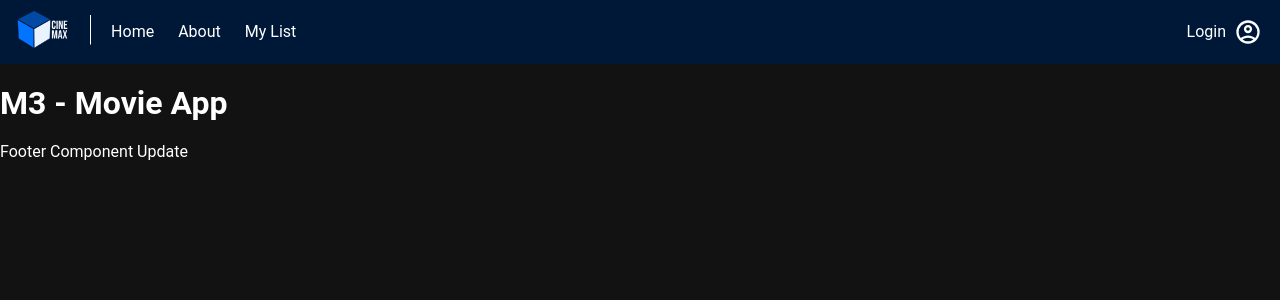
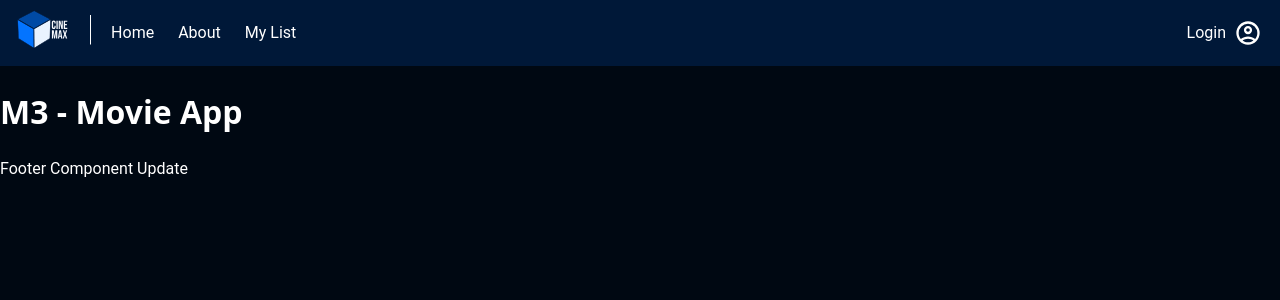
Before and after one commit to mtq01/m3-movie-app, a React (Vite) app: page / in a window 1280 px wide. Shown: the top 300 px of the page. Built offline with nearby package versions, Linux system fonts and the light colour scheme.

Commit message:
Added base styles for team review and discussion

```diff
--- a/src/styles/index.css
+++ b/src/styles/index.css
@@ -1,16 +1,21 @@
 /*
 Styles for the Global Elements go here.
 
+- Variables
 - Base Styles
-- Variables
 - Non-Component Specific styles
 - Typography
 
 */
+
+/* =========================
+     ROOT STYLING
+  ========================== */
 :root {
   /* typography */
   --font-body: "Open Sans", system-ui, Avenir, Helvetica, Arial, sans-serif;
-  --font-body: "Source Sans 3", system-ui, Avenir, Helvetica, Arial, sans-serif;
+  --font-ui: "Source Sans 3", system-ui, Avenir, Helvetica, Arial, sans-serif;
+
   --font-weight-regular: 400;
   --font-weight-medium: 500;
   --font-weight-semibold: 600;
@@ -18,16 +23,16 @@ Styles for the Global Elements go here.
   --line-height-base: 1.5;
 
   /* colors */
-  --light-blue: #86bbff;
   --dark-blue: #000812;
   --mid-dark-blue: #041934;
   --mid-blue: #03224a;
+  --light-blue: #86bbff;
   --accent-yellow: #e4a100;
 
   /* spacing */
   --site-gutter-lg: 1.5rem;
   --site-gutter-sm: 1rem;
-  --max-content-width: 1280px;
+  --max-content-width: 120rem;
 
   /* UI */
   --radius-sm: 5px;
@@ -40,3 +45,59 @@ Styles for the Global Elements go here.
   -webkit-font-smoothing: antialiased;
   -moz-osx-font-smoothing: grayscale;
 }
+
+/* =========================
+     BASE STYLING
+  ========================== */
+
+html,
+body,
+#root {
+  min-height: 100%;
+}
+
+body {
+  font-family: var(--font-body);
+  font-weight: var(--font-weight-regular);
+  line-height: var(--line-height-base);
+  background-color: var(--dark-blue);
+  color: #ffffff;
+}
+
+/* =========================
+     TYPOGRAPHY
+  ========================== */
+
+h1,
+h2,
+h3,
+h4 {
+  font-family: var(--font-ui);
+  font-weight: var(--font-weight-semibold);
+}
+
+p {
+  line-height: var(--line-height-base);
+}
+
+/* Container Layouts
+========================= */
+
+.container {
+  width: 100%;
+  padding: 0 var(--site-gutter-sm);
+}
+
+/* Full-bleed pointer for ui backgrounds */
+.full-bleed {
+  width: 100%;
+}
+
+/* MOBILE ENDS HERE */
+
+@media (min-width: 50em) {
+  .container {
+    max-width: var(--max-content-width);
+    margin: 0 auto;
+  }
+}
```
